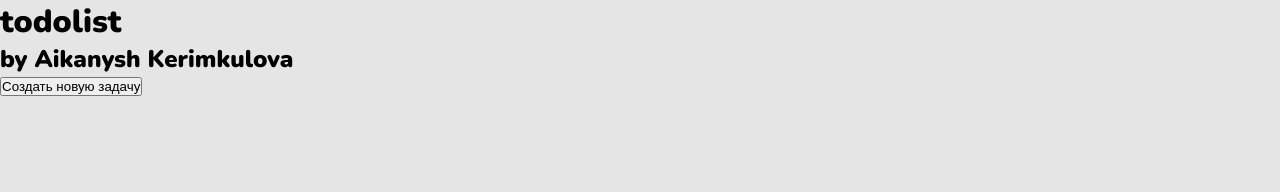
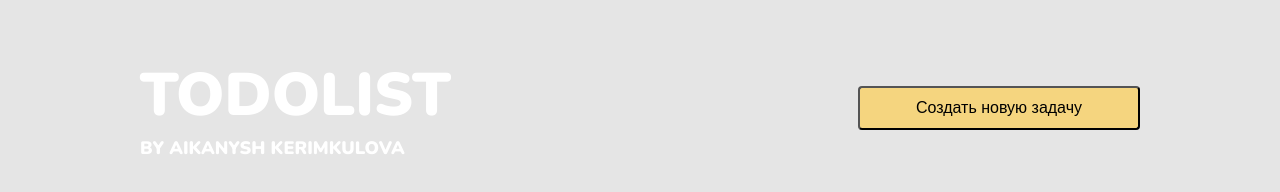
Before and after one commit to Aikanysh-ker/To-do-list, a plain HTML site: page index.html in a window 1280 px wide. Drawn offline with nearby package versions, Linux system fonts and the light colour scheme.

Commit message:
add style to the header

```diff
--- a/css/style.css
+++ b/css/style.css
@@ -1,9 +1,46 @@
-*{
-    margin: 0;
-    padding: 0;
-    box-sizing: border-box;
+* {
+  margin: 0;
+  padding: 0;
+  box-sizing: border-box;
 }
-body{
-    font-family: 'Nunito', sans-serif;
-    background: #E5E5E5;
+body {
+  font-family: "Nunito", sans-serif;
+  background: #e5e5e5;
 }
+.container{
+    margin: 0 auto;
+    max-width: 1000px;
+    width: 100%;
+}
+/* header */
+
+.header {
+  display: flex;
+  justify-content: space-between;
+  align-items: center;
+  margin-top: 54px;
+}
+.header__title {
+  font-weight: 900;
+  font-size: 60px;
+  line-height: 82px;
+  text-transform: uppercase;
+  color: #ffffff;
+}
+.header__author {
+  font-style: normal;
+  font-weight: 900;
+  font-size: 18px;
+  line-height: 25px;
+  text-transform: uppercase;
+  color: #ffffff;
+}
+.header__newtask{
+    font-size: 16px;
+line-height: 22px;
+font-weight: 400;
+color:#000000;
+padding: 9px 56px;
+background: #F5D57F;
+border-radius: 4px;
+}
--- a/index.html
+++ b/index.html
@@ -12,11 +12,17 @@
     <link rel="stylesheet" href="css/style.css" />
   </head>
   <body>
-    <header class="header">
-      <h1 class="header__title">todolist</h1>
-      <h2 class="header__author">by Aikanysh Kerimkulova</h2>
-      <button class="header__newtask">Создать новую задачу</button>
-    </header>
+    <div class="container">
+      <header class="header container">
+        <div class="header__right">
+          <h1 class="header__title">todolist</h1>
+          <h2 class="header__author">by Aikanysh Kerimkulova</h2>
+        </div>
+        <div class="header__left">
+          <button class="header__newtask">Создать новую задачу</button>
+        </div>
+      </header>
+    </div>
 
     <script src="main.js"></script>
   </body>
```
